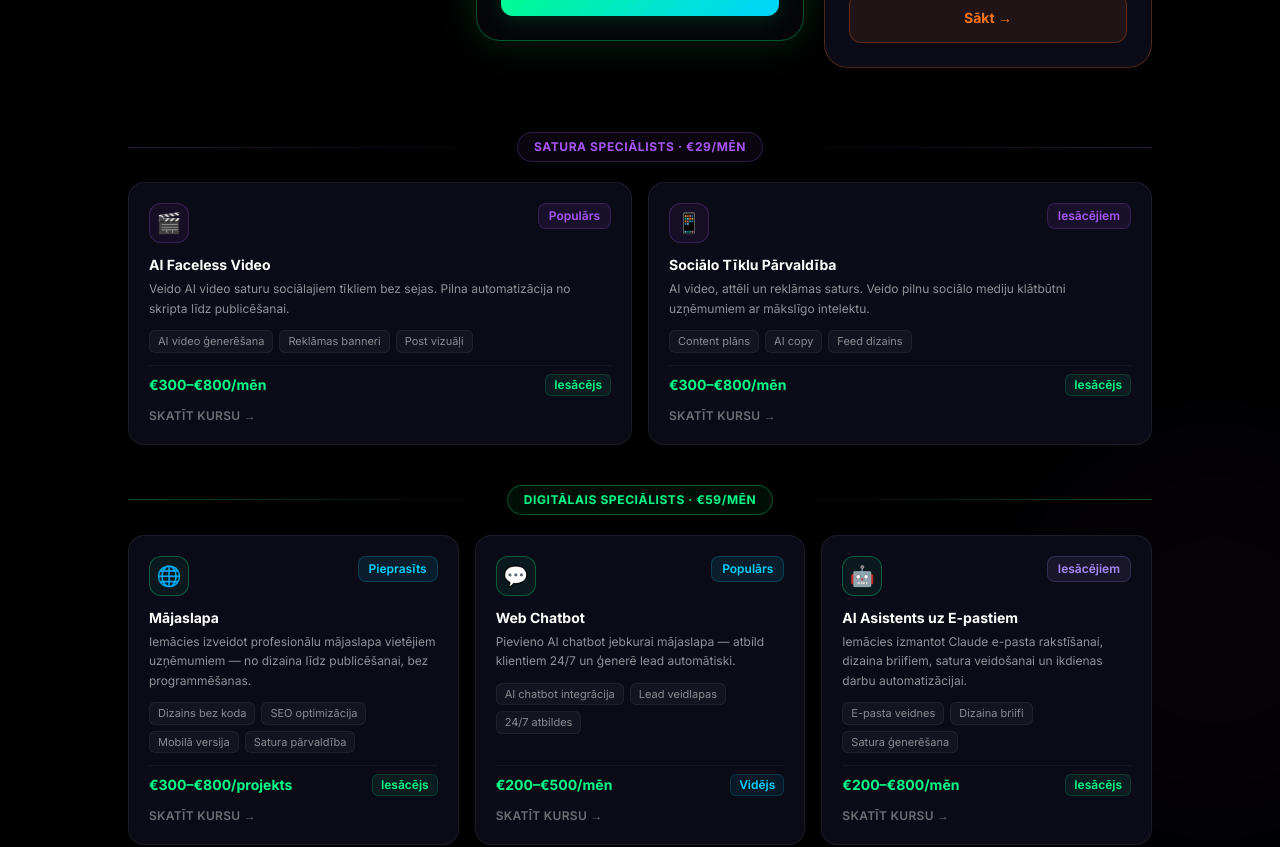
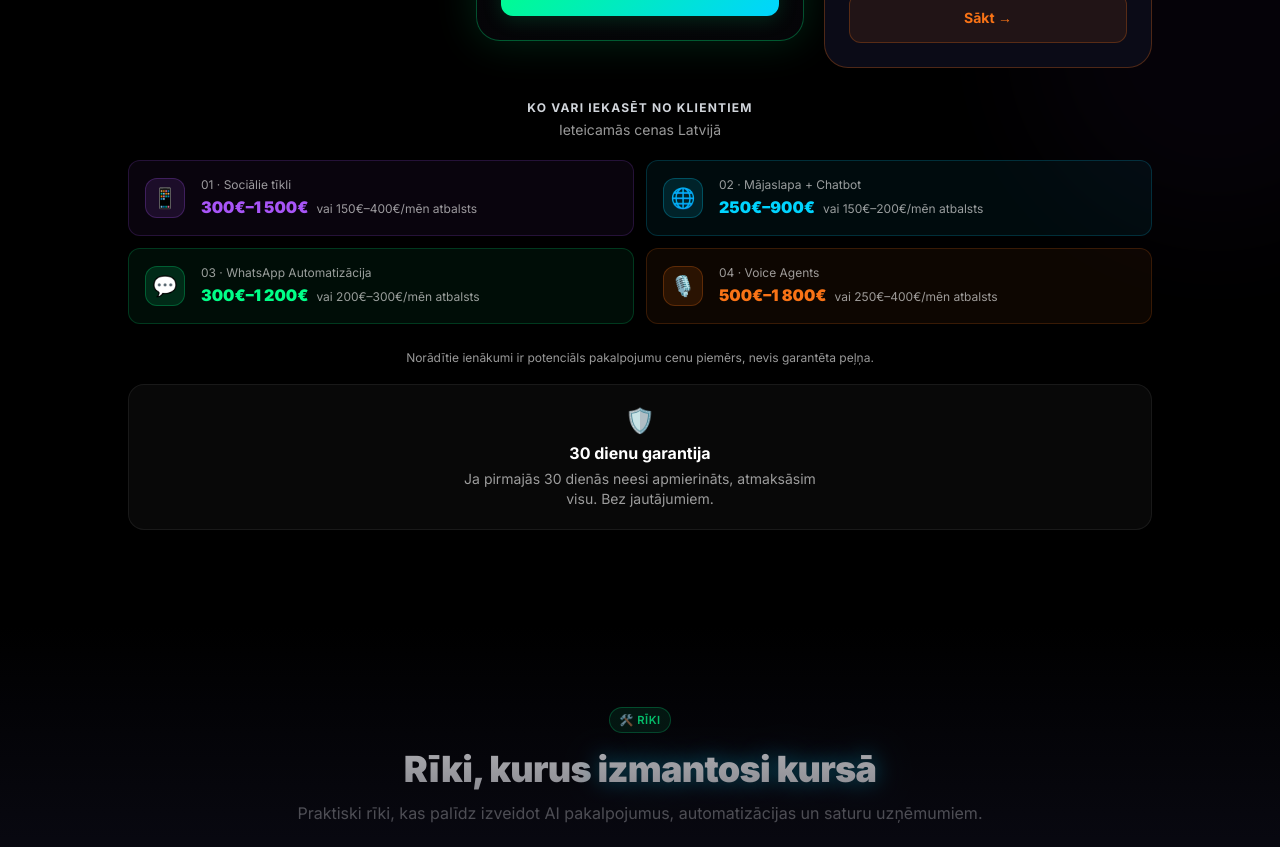
Before and after one commit to kalvenz95/ai_majaslapa, a Next.js app: page / in a window 1280 px wide. Shown: the part 5500-6347 px from the top of the page. Built offline with nearby package versions, Linux system fonts and the light colour scheme.

Commit message:
remove GroupedCourses section from landing page pricing

```diff
--- a/src/components/Pricing.tsx
+++ b/src/components/Pricing.tsx
@@ -216,9 +216,6 @@ export default function Pricing() {
             </div>
           ))}
         </div>
-
-        {/* Grouped courses by plan */}
-        <GroupedCourses />
 
         {/* Service pricing toggle */}
         <ServicePricing />
```
